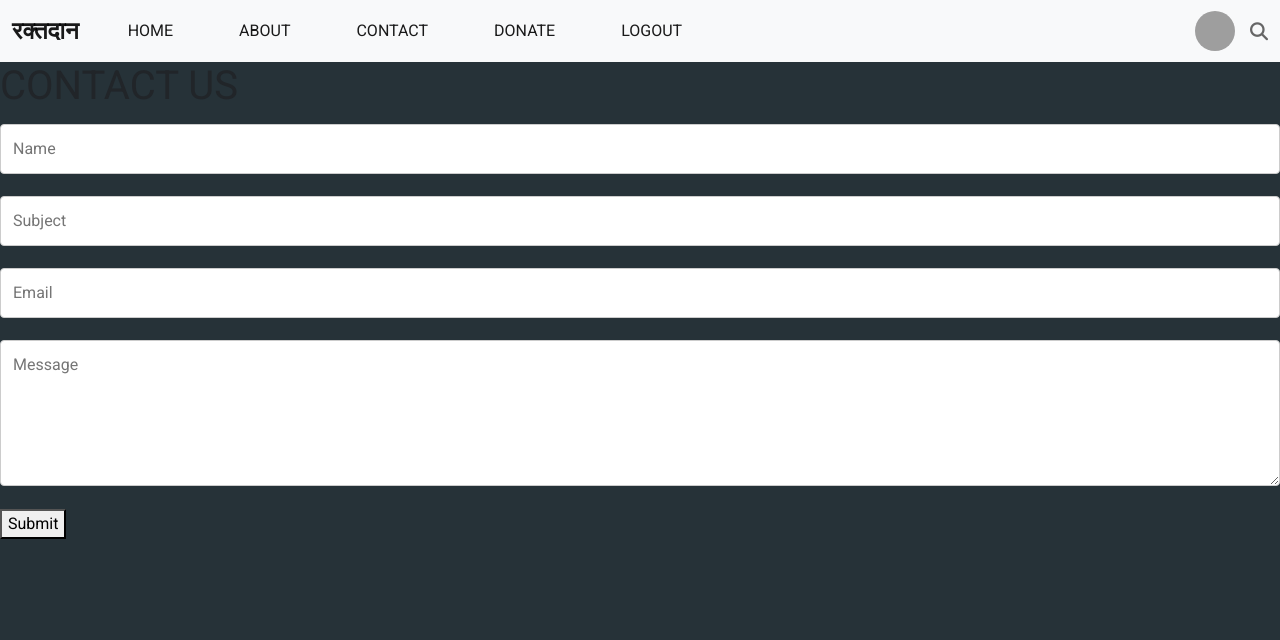
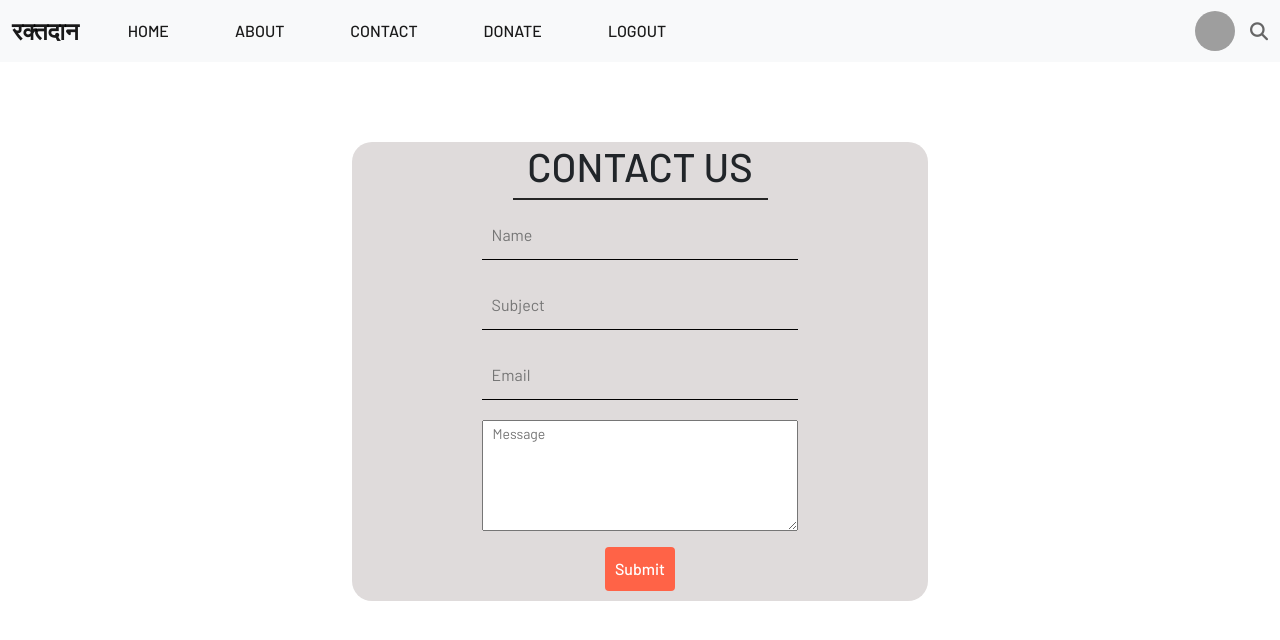
Before and after one commit to Ayush8532/RFR, a React (Create React App) app: page /contact in a window 1280 px wide. Shown: the top 640 px of the page. Built offline with nearby package versions, Linux system fonts and the light colour scheme; grey boxes are pictures that could not be loaded; a web font is replaced by a local one.

Commit message:
revrse updation in contact

```diff
--- a/src/Pages/contact/contact.css
+++ b/src/Pages/contact/contact.css
@@ -1,82 +1,58 @@
-@import url("https://fonts.googleapis.com/css?family=Roboto:400");
+.container1{
+    display: flex;
+    flex-direction: column;
+    justify-content: center;
+    align-items: center;
 
-/* Set font of all elements to 'Roboto' */
-* {
-	font-family: 'Roboto', sans-serif;
-	font-weight: 400;
 }
-
-/* Remove outline of all elements on focus */
-*:focus {
-	outline: 0;
+.underline{
+    width: 255px;
+    height: 2px;
+    background-color: rgb(37, 37, 37);
 }
-
-body {
-	background: #263238;  /* Set background color to #263238*/
+.c-right{
+    width: 45%;
+    margin-top: 80px;
+    border-radius: 20px;
+    display: flex;
+    flex-direction: column;
+    align-items: center;
+    justify-content: center;
+    text-align: center;
+    background-color: rgb(223, 219, 219);
 }
-
-h3 {
-	text-align: center;
+.contact-input{
+    width: 55%;
+    height: 50px;
+    border: none;
+    background: none;
+    border-bottom: 1px solid black;
+    margin: 10px 0px;
+    font-size: 16px;
+    padding-left: 10px;
+    outline: none;
+    color: black;
 }
-
-/* Add styles to 'container' class */
-.container {
-	padding: 12px 24px 24px 24px;
-	margin: 48px 12px;
-	background: #E3F2FD;
-	border-radius: 4px;
+textarea{
+    width:55%;
+    margin: 10px 0px;
+    font-size: 14px;
+    padding-left: 10px;
+    outline: none;
 }
-
-/* Add styles to 'label' selector */
-label {
-	font-size: 0.85em;
-	margin-left: 12px;
+button{
+    text-decoration: none;
+    background-color:tomato;
+    padding: 10px;
+    font-weight: 500;
+    font-size: 16px;
+    border-radius: 4px;
+    border: none;
+    color: white;
+    cursor: pointer;
+    margin-bottom: 10px;
 }
-
-/* Add styles to 'input' and 'textarea' selectors */
-input[type=text],input[type=email], textarea {
-    width: 100%;
-    padding: 12px;
-    border: 1px solid #ccc;
-    border-radius: 4px;
-    box-sizing: border-box;
-    margin-top: 6px;
-    margin-bottom: 16px;
-    resize: vertical;
+button:hover{
+    background-color:red ;
+    color: white;
 }
-
-/* Add styles to show 'focus' of selector */
-input[type=text]:focus,input[type=email]:focus, textarea:focus {
-	border: 1px solid green;
-}
-
-/* Add styles to the submit button */
-input[type=submit] {
-	background: #64B5F6;
-	margin: 0 auto;
-	outline: 0;
-	color: white;
-	border: 0;
-	padding: 12px 24px;
-	border-radius: 4px;
-	transition: all ease-in-out 0.1s;
-	position: relative;
-	display: inline-block;
-	text-align: center;
-}
-
-/* Add styles for 'focus' property */
-input[type=submit]:focus {
-	background: #A5D6A7;
-	color: whitesmoke;
-}
-
-/* Style 'hover' property */
-input[type=submit]:hover {
-	background: #2196F3;
-}
-
-/* Align items to center of the 'div' with the class 'center' */
-.center {
-	text-align: center;
-}
```
